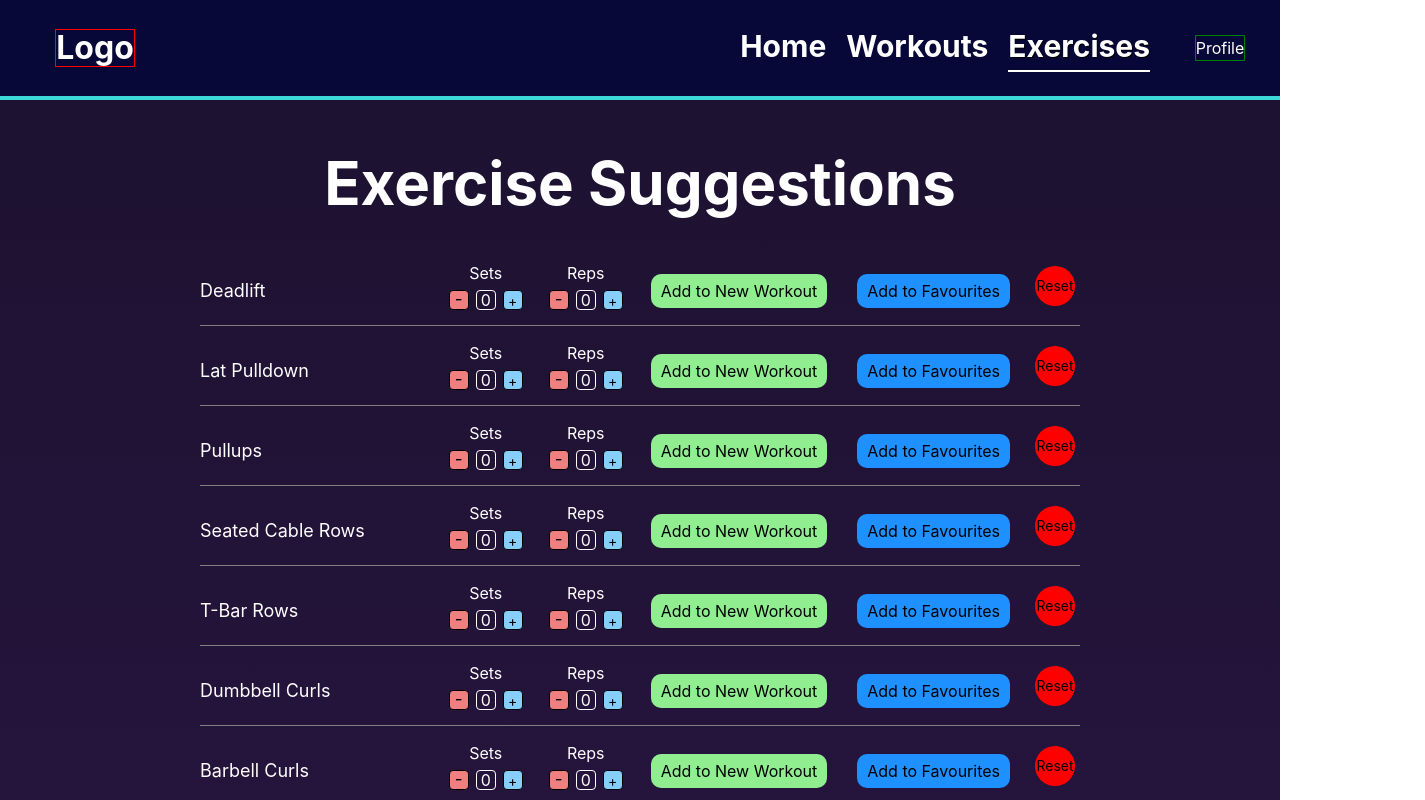
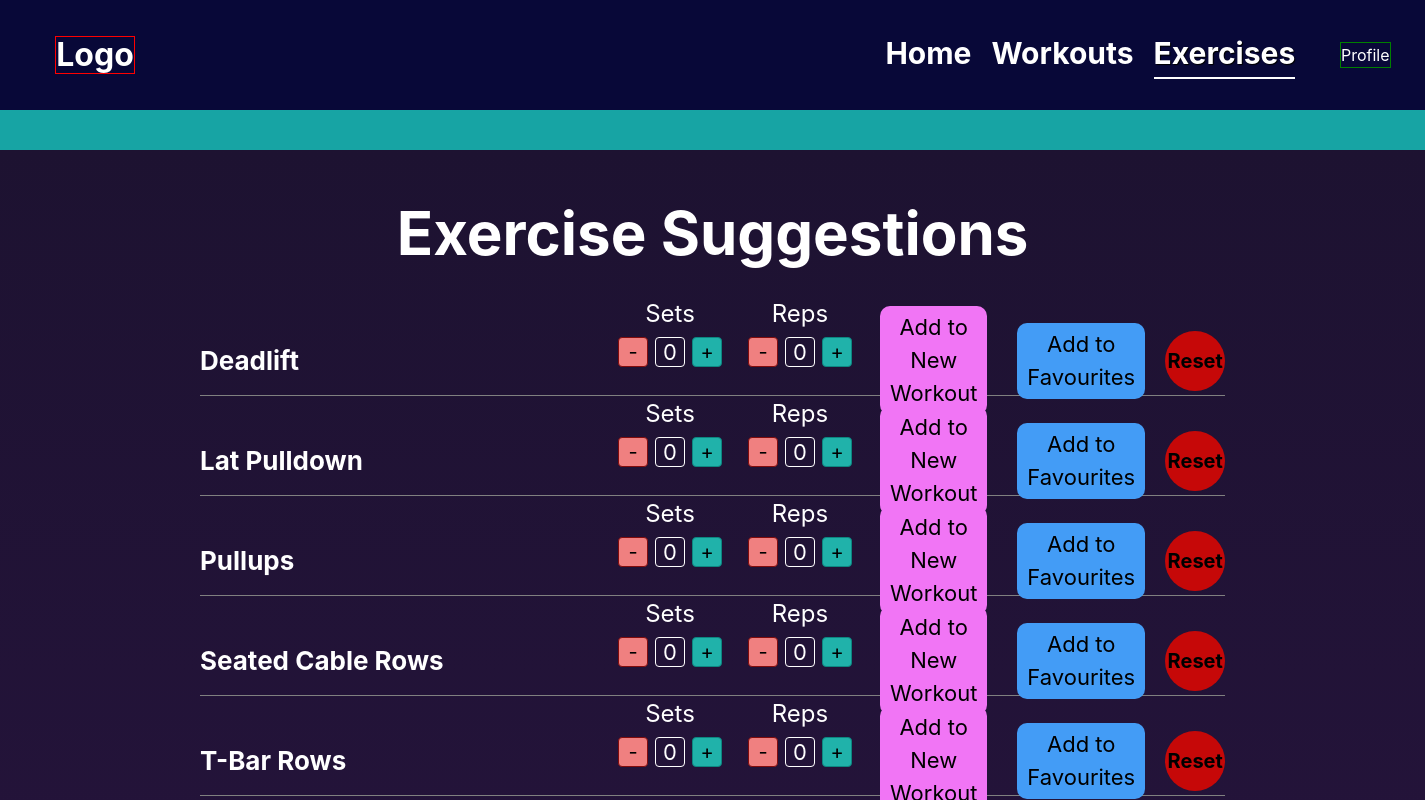
Before and after one commit to Satokii/gymtyme, a React (Vite) app: page /exercises in a window 1280 px wide. Shown: the top 800 px of the page, 1425 px wide, since content can reach past the window. Built offline with nearby package versions, Linux system fonts and the light colour scheme.

Commit message:
NewWorkoutTable component extracted out

```diff
--- a/src/App.css
+++ b/src/App.css
@@ -4,5 +4,5 @@
 
   /* CONTAINER */
   .container {
-    grid-template-rows: 100px 1fr 150px;
+    grid-template-rows: 150px 1fr 150px;
   }
--- /dev/null
+++ b/src/components/shared/NewWorkoutTable.jsx
@@ -0,0 +1,29 @@
+function NewWorkoutTable({ newWorkout, RemoveExercise }) {
+
+    return (
+        <table className='workout-table'>
+            <thead>
+                <tr>
+                    <th>Exercise Name</th>
+                    <th>Sets</th>
+                    <th>Reps</th>
+                    <th>Muscle Group</th>
+                    <th>Remove Exercise</th>
+                </tr>
+            </thead>
+            <tbody>
+            {newWorkout.map((exercise, index) =>
+                <tr key={`${exercise.name}-${index}`}>
+                    <td>{exercise.name}</td>
+                    <td>{exercise.sets}</td>
+                    <td>{exercise.reps}</td>
+                    <td>{exercise.group}</td>
+                    <td className='remove-exercise-btn' onClick={() => RemoveExercise(exercise)}>❌</td>
+                </tr>
+            )}
+            </tbody>
+        </table>
+    )
+}
+
+export default NewWorkoutTable
--- a/src/components/workouts/components/NewWorkout.jsx
+++ b/src/components/workouts/components/NewWorkout.jsx
@@ -1,4 +1,5 @@
 import { useEffect, useState } from 'react'
+import NewWorkoutTable from '../../shared/NewWorkoutTable'
 import '../../../styles/workouts/new-workout.css'
 
 function NewWorkout({ newWorkout, setNewWorkout, currentWorkout, setCurrentWorkout, showWorkout, setShowWorkout }) {
@@ -110,28 +111,7 @@ function NewWorkout({ newWorkout, setNewWorkout, currentWorkout, setCurrentWorko
             </div>
             {showWorkout ?
             <div className='grid'>
-                <table className='workout-table'>
-                    <thead>
-                        <tr>
-                            <th>Exercise Name</th>
-                            <th>Sets</th>
-                            <th>Reps</th>
-                            <th>Muscle Group</th>
-                            <th>Remove Exercise</th>
-                        </tr>
-                    </thead>
-                    <tbody>
-                    {newWorkout.map((exercise, index) =>
-                        <tr key={`${exercise.name}-${index}`}>
-                            <td>{exercise.name}</td>
-                            <td>{exercise.sets}</td>
-                            <td>{exercise.reps}</td>
-                            <td>{exercise.group}</td>
-                            <td className='remove-exercise-btn' onClick={() => RemoveExercise(exercise)}>❌</td>
-                        </tr>
-                     )}
-                    </tbody>
-                </table>
+                <NewWorkoutTable newWorkout={newWorkout} RemoveExercise={RemoveExercise} />
                 <button className='confirm-workout-btn grid' onClick={() => handleSubmitWorkout()}>Save as Current Workout</button>
             </div>
             : null}
--- a/src/styles/exercises.css
+++ b/src/styles/exercises.css
@@ -16,17 +16,17 @@
 /* EXERCISES LIST */
 /* INDIVIDUAL EXERCISE ITEM */
 .exercise-item-container {
-    grid-template-columns: 1fr repeat(2, 90px) repeat(2, auto) 50px;
+    grid-template-columns: 400px repeat(2, 120px) repeat(3, auto);
     gap: 10px;
-    height: 80px;
+    height: 100px;
     align-items: center;
     border-bottom: solid 1px gray;
 }
 
 .exercise-name {
-    font-size: 18px;
+    font-size: 26px;
     padding-top: 10px;
-    /* font-weight: bold; */
+    font-weight: bold;
 }
 
 /* SETS/REPS */
@@ -34,36 +34,39 @@
     grid-template-rows: repeat(2, auto);
     gap: 5px;
     justify-items: center;
+    font-size: 24px;
+    align-self: start;
 }
 
 .count-container {
-    grid-template-columns: repeat(3, 20px);
+    grid-template-columns: repeat(3, auto);
     gap: 7px;
     justify-items: center;
     align-items: center;
 }
 
 .count-container > button {
-    width: 20px;
-    height: 20px;
+    width: 30px;
+    height: 30px;
     align-content: center;
     cursor: pointer;
-    border: solid 1px black;
     border-radius: 4px;
 }
 
 .add-btn {
-    font-size: 14px;
-    background-color: lightskyblue;
+    font-size: 20px;
+    background-color: lightseagreen;
+    border: solid 1px #0c8781;
 }
 
 .add-btn:hover {
-    background-color: dodgerblue;
+    background-color: #00f5e9;
 }
 
 .minus-btn {
-    font-size: 17px;
+    font-size: 20px;
     background-color: lightcoral;
+    border: solid 1px #810c0c;
 }
 
 .minus-btn:hover {
@@ -72,9 +75,9 @@
 
 .current-val {
     place-content: center;
-    width: 20px;
-    height: 20px;
-    font-size: 16px;
+    width: 30px;
+    height: 30px;
+    font-size: 22px;
     border: solid 1px white;
     border-radius: 4px;
 }
@@ -82,43 +85,50 @@
 /* ADD TO WORKOUT/FAVOURITES BUTTONS */
 .exercise-btn-container {
     padding: 10px 10px 0 10px;
+    font-size: 22px;
 }
 
 .add-to-workout-btn {
     padding: 5px 10px;
     border: none;
     border-radius: 10px;
-    background-color: lightgreen;
+    background-color: #f175f5;
     cursor: pointer;
 }
 
 .add-to-workout-btn:hover {
-    background-color: khaki;
+    background-color: #ee29f5;
 }
 
 .add-to-favourites-btn {
     padding: 5px 10px;
     border: none;
     border-radius: 10px;
-    background-color: dodgerblue;
+    background-color: #439cf6;
     cursor: pointer;
 }
 
 .add-to-favourites-btn:hover {
-    background-color: rosybrown;
+    background-color: #0672df;
 }
 
 /* RESET */
 .reset-container {
     place-content: center;
+    padding-top: 10px;
 }
 
 .reset-btn {
-    background-color: red;
-    font-size: 14px;
+    background-color: #c60808;
+    font-size: 20px;
+    font-weight: bold;
     border: none;
     border-radius: 9999px;
-    width: 40px;
-    height: 40px;
+    width: 60px;
+    height: 60px;
     cursor: pointer;
 }
+
+.reset-btn:hover {
+    background-color: #ff0505;
+}
--- a/src/styles/header.css
+++ b/src/styles/header.css
@@ -5,7 +5,7 @@
     align-items: center;
     background-color: #080838;
     color: white;
-    border-bottom: solid 4px #3cd9d9;
+    border-bottom: solid 40px #17a4a4;
 }
 
 .header-logo {
--- a/src/styles/home.css
+++ b/src/styles/home.css
@@ -2,6 +2,7 @@
 .home {
     grid-template-rows: 60px repeat(3, auto) 1fr;
     gap: 20px;
+    min-height: 100vh;
     justify-items: center;
     padding: 50px 200px;
     color: white;
```
